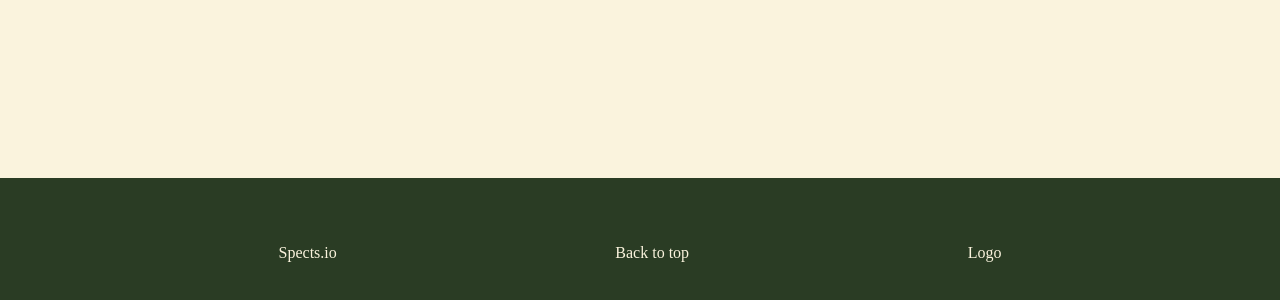
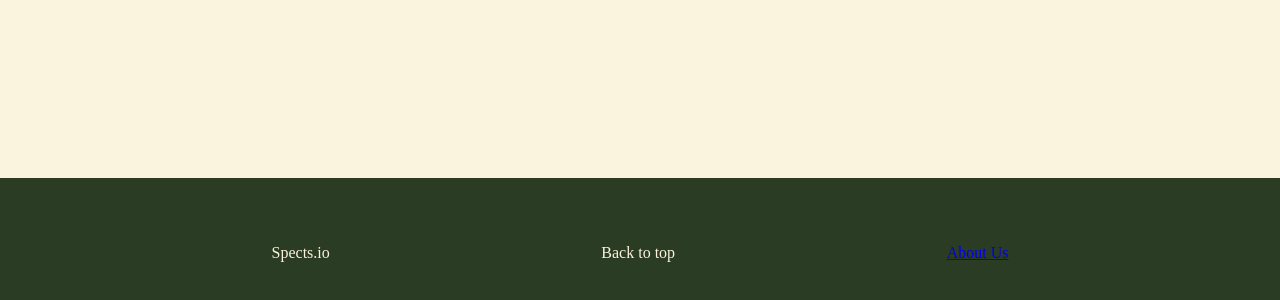
Before and after one commit to martin-stefan/spects, a React (Create React App) app in the folder frontend/: page /about in a window 1280 px wide. Shown: the part 712-1012 px from the top of the page. Built offline with nearby package versions, Linux system fonts and the light colour scheme.

Commit message:
moving about link to footer

```diff
--- a/frontend/src/App.js
+++ b/frontend/src/App.js
@@ -40,9 +40,9 @@
 
 
 
+        <Footer/>
       </Router>
 
-      <Footer/>
 
     </div>
 
--- a/frontend/src/Components/Footer/Footer.js
+++ b/frontend/src/Components/Footer/Footer.js
@@ -1,11 +1,12 @@
 import React from 'react';
+import { Link } from 'react-router-dom';
 
 const Footer = () => {
   return (
     <div className="footer">
       <p>Spects.io</p>
       <a href="" className="btt">Back to top</a>
-      <div className="logo">Logo</div>
+      <Link to="/about">About Us</Link>
 
     </div>
   );
--- a/frontend/src/Components/Nav/Nav.js
+++ b/frontend/src/Components/Nav/Nav.js
@@ -13,7 +13,7 @@
       <Link to="/dash">Dashboard</Link>
       <Link to="/market">Marketplace</Link>
       <Link to="/settings">Settings</Link>
-      <Link to="/about">About Us</Link>
+
 
     </div>
   );
```
